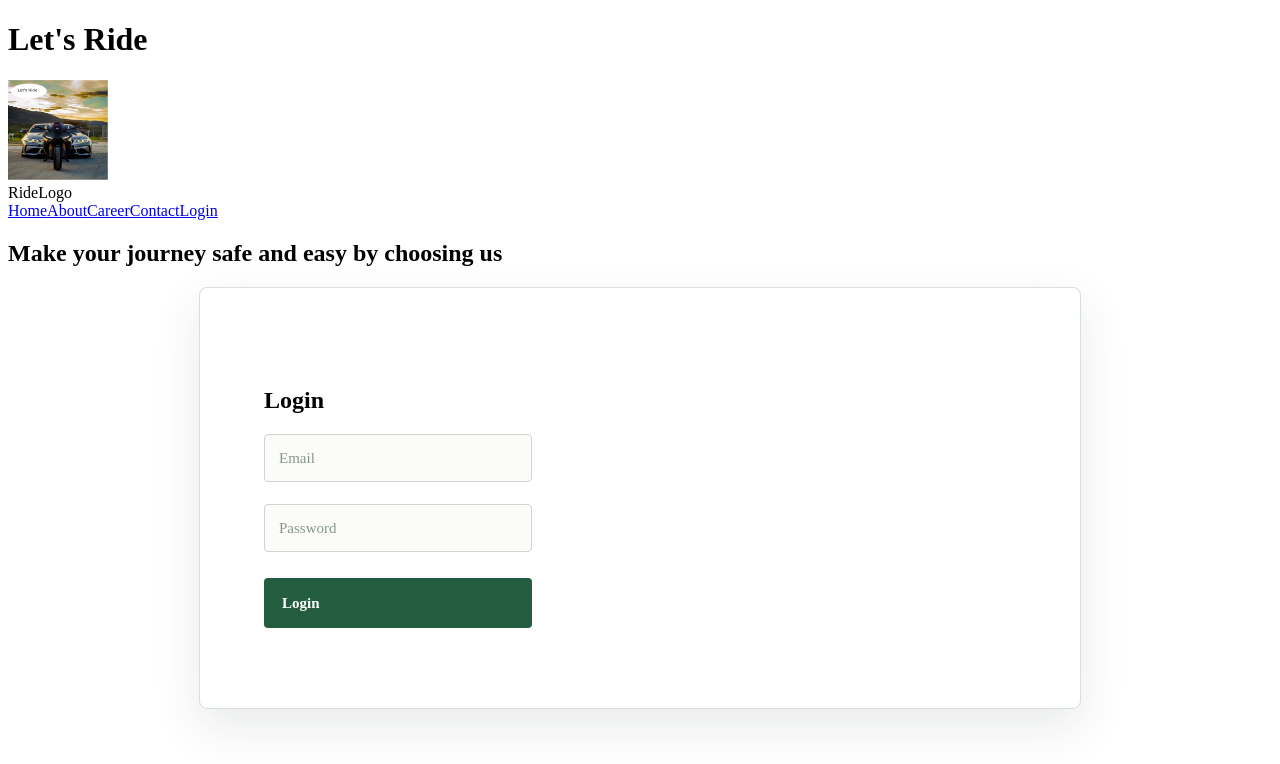
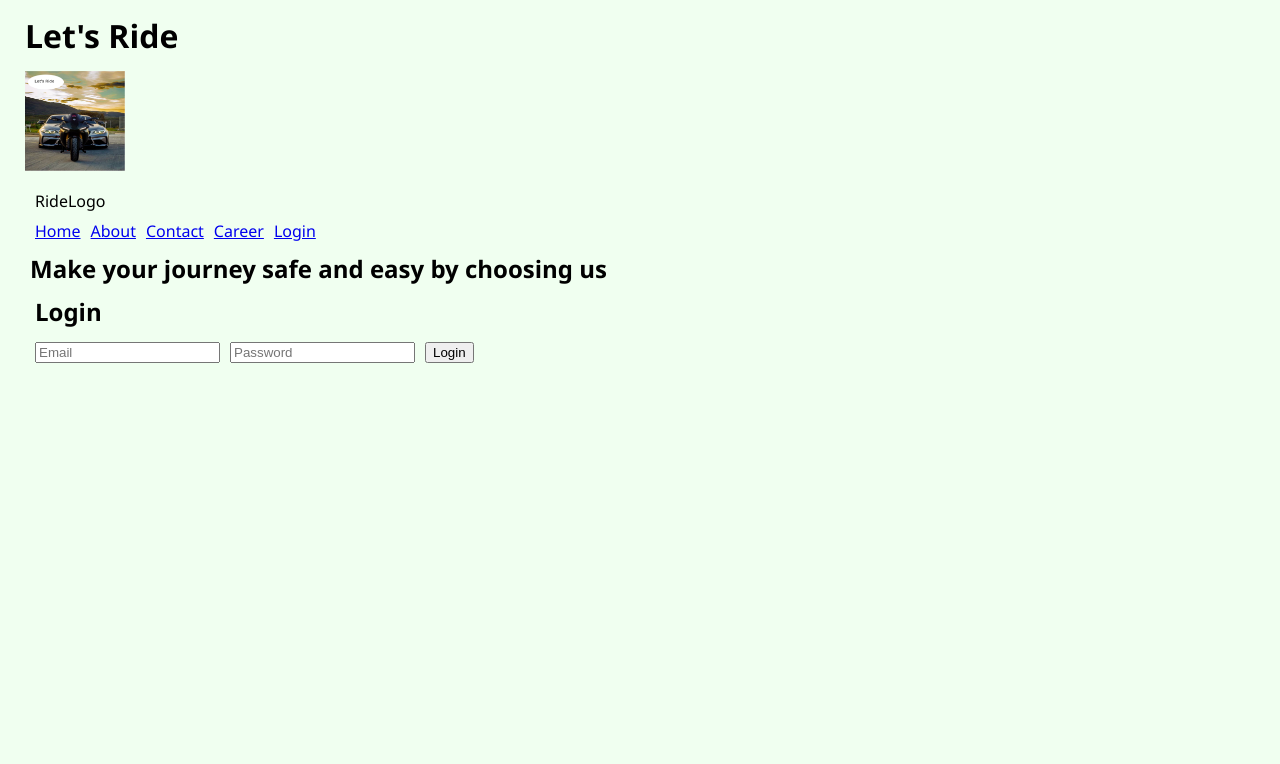
Before and after one commit to ShubhamRawat7906/Ride-booking, a React (Vite) app: page /#/login in a window 1280 px wide. Shown: the top 764 px of the page. Built offline with nearby package versions, Linux system fonts and the light colour scheme.

Commit message:
Update website UI

```diff
--- a/src/App.css
+++ b/src/App.css
@@ -1,157 +1,24 @@
-.login-page {
-	box-sizing: border-box;
-	min-height: 60vh;
-	padding: 52px 24px 72px;
-	background-color: #f1f5ef;
-	background-image: repeating-linear-gradient(
-		135deg,
-		transparent 0,
-		transparent 18px,
-		rgba(28, 66, 52, 0.025) 18px,
-		rgba(28, 66, 52, 0.025) 19px
-	);
-	color: #1b2c26;
-	font-family: "Trebuchet MS", "Segoe UI", sans-serif;
+*{
+	box-sizing:border-box;
+	margin:5px;
+
 }
-
-.login-container {
-	display: grid;
-	grid-template-columns: 0.9fr 1.1fr;
-	width: min(880px, 100%);
-	min-height: 420px;
-	margin: 0 auto;
-	overflow: hidden;
-	border: 1px solid #d8e1d8;
-	border-radius: 8px;
-	background: #fff;
-	box-shadow: 0 18px 48px rgba(28, 50, 39, 0.1);
+body{
+	font-family:'Segoe UI',Tahoma,Geneva,Verdana,sans-serif;
+	background-color:honeydew;
+	line-height:1.6;
 }
-
-.login-intro {
-	display: flex;
-	flex-direction: column;
-	justify-content: center;
-	padding: 56px 48px;
-	background-color: #174b3b;
-	background-image: linear-gradient(155deg, #1b5944, #123b31 78%);
-	color: #fff;
+.app-header{
+	display:flex;
+	flex-direction:column;
+	align-items:center;
+	justify-content:center;
 }
-
-.login-kicker {
-	margin-bottom: 26px;
-	color: #b5dc82;
-	font-size: 12px;
-	font-weight: 700;
-	letter-spacing: 1.5px;
+.app-header h1{
+	color:black;
+	font-size:2.5rem;
+	font-weight:bold;
 }
-
-.login-intro h1 {
-	max-width: 340px;
-	margin: 0;
-	font-size: 38px;
-	line-height: 1.12;
+.app-logo:hover {
+  transform: translateX(10px);
 }
-
-.login-intro p {
-	margin: 16px 0 0;
-	color: #d3e2d9;
-	font-size: 16px;
-	line-height: 1.6;
-}
-
-.login-form {
-	display: flex;
-	flex-direction: column;
-	justify-content: center;
-	padding: 56px clamp(28px, 6vw, 64px);
-}
-
-.login-form label {
-	margin: 0 0 8px;
-	color: #293b33;
-	font-size: 14px;
-	font-weight: 700;
-}
-
-.login-form input {
-	box-sizing: border-box;
-	width: 100%;
-	min-height: 48px;
-	margin-bottom: 22px;
-	padding: 0 14px;
-	border: 1px solid #cbd7ce;
-	border-radius: 4px;
-	background: #fbfcfa;
-	color: #1b2c26;
-	font: inherit;
-	font-size: 15px;
-}
-
-.login-form input::placeholder {
-	color: #87958c;
-}
-
-.login-form input:focus-visible {
-	outline: 3px solid rgba(112, 158, 78, 0.28);
-	border-color: #467c52;
-}
-
-.login-form button {
-	display: flex;
-	align-items: center;
-	justify-content: space-between;
-	min-height: 50px;
-	margin-top: 4px;
-	padding: 0 18px;
-	border: 0;
-	border-radius: 4px;
-	background: #245c40;
-	color: #fff;
-	cursor: pointer;
-	font: inherit;
-	font-size: 15px;
-	font-weight: 700;
-	transition: background-color 160ms ease, transform 160ms ease;
-}
-
-.login-form button:hover {
-	transform: translateY(-1px);
-	background: #174b34;
-}
-
-.login-form button:focus-visible {
-	outline: 3px solid #9bc76e;
-	outline-offset: 3px;
-}
-
-.login-form button span {
-	font-size: 21px;
-	line-height: 1;
-}
-
-@media (max-width: 640px) {
-	.login-page {
-		min-height: auto;
-		padding: 28px 16px 48px;
-	}
-
-	.login-container {
-		grid-template-columns: 1fr;
-	}
-
-	.login-intro {
-		padding: 32px 28px;
-	}
-
-	.login-kicker {
-		margin-bottom: 16px;
-	}
-
-	.login-intro h1 {
-		font-size: 30px;
-	}
-
-	.login-form {
-		padding: 32px 28px 36px;
-	}
-}
--- a/src/components/navbar.jsx
+++ b/src/components/navbar.jsx
@@ -12,8 +12,8 @@ function Navbar() {
       <div className="nav-links">
         <Link to="/">Home</Link>
         <Link to="/about">About</Link>
+        <Link to="/contact">Contact</Link>
         <Link to="/career">Career</Link>
-        <Link to="/contact">Contact</Link>
         <Link to="/login">Login</Link>
       </div>
 
--- a/src/pages/Career.jsx
+++ b/src/pages/Career.jsx
@@ -1,9 +1,46 @@
-function Career(){
-return (
-    <div>
-        <h1>Career</h1>
-        <p>Join our team and help us revolutionize the way people travel!</p>
-    </div>
-)
+import {useState} from "react";
+export default function Career(){
+    // set up state variable for form fields
+    const [name,setName]=useState("");
+    const [email,setEmail]=useState("");
+    const [phone,setPhone]=useState("");
+    const [role,setRole]=useState("Driver");
+
+    function handleFormSubmit(event){
+      event.preventDefault();
+      alert(`Application submitted for ${role}.`);
+    }
+
+    return (
+        <div className="career-form">
+        <h1>Apply for job</h1>
+        <form onSubmit={handleFormSubmit}>
+            <div className="form-group">
+            <label>Name</label>
+            <input type="text" value={name} onChange={(e)=>setName(e.target.value)} required></input>
+            </div>
+            <div className="form-group">
+            <label>Email</label>
+            <input type="email" value={email} onChange={(e)=>setEmail(e.target.value)} required></input>
+            </div>
+            <div className="form-group">
+            <label>Phone</label>
+            <input type="tel" value={phone} onChange={(e)=>setPhone(e.target.value)} required></input>
+            </div>
+            <div className="form-group">
+            <label>Resume</label>
+            <input type="file" required></input>
+            </div>
+            <div className="input-group">
+          <label>Select Role:</label>
+          <select value={role} onChange={(e) => setRole(e.target.value)}>
+            <option value="Driver">Ride Partner / Driver</option>
+            <option value="Support">Customer Support</option>
+            <option value="Admin">Office Admin</option>
+          </select>
+        </div>
+        <button type="submit">Submit</button>
+        </form>
+        </div>
+    );
 }
-export default Career
--- /dev/null
+++ b/src/pages/Home.css
@@ -0,0 +1,24 @@
+.home{
+    max-width:800px;
+    margin:40px auto;
+    padding:30px;
+    background-color:aqua;
+    border-radius:10px;
+    box-shadow:0 4px 15px rgba(0,0,0,0.2);
+    font-family:'Segoe UI', Tahoma, Geneva, Verdana, sans-serif;
+}
+.home h1{
+    color:black;
+    font-size:2rem;
+    margin-bottom:20px;
+    font-weight:bold;
+    line-height:1.3;
+}
+@keyframes fadeIn {
+  from { opacity: 0; transform: translateY(10px); }
+  to { opacity: 1; transform: translateY(0); }
+}
+
+.home {
+  animation: fadeIn 2s ease-out;
+}
--- a/src/pages/Home.jsx
+++ b/src/pages/Home.jsx
@@ -1,4 +1,5 @@
 import RideBookingForm from "../components/RideBookingForm"
+import './Home.css'
 function Home()
 {
 return (
--- a/vite.config.js
+++ b/vite.config.js
@@ -3,5 +3,5 @@ import react from '@vitejs/plugin-react'
 
 export default defineConfig({
   plugins: [react()],
-  base: '/Ride-booking/',
+  base: '/ride-booking/',
 })
```
